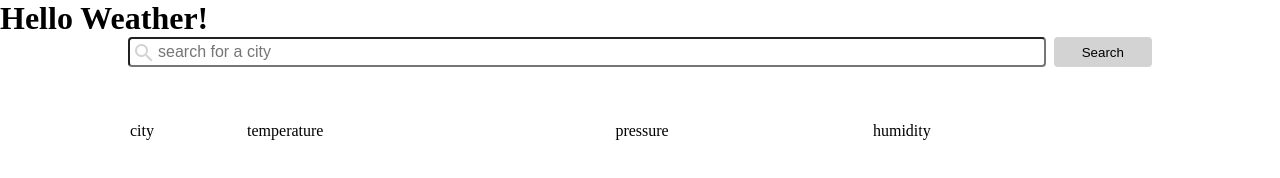
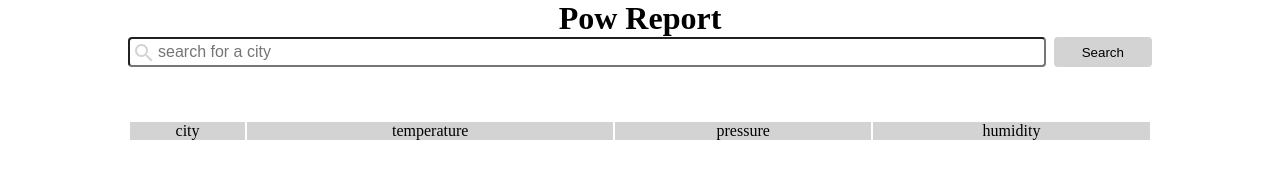
Before and after one commit to KaneLabs/react-redux-tdd, a React app: page / in a window 1280 px wide. Built offline with nearby package versions, Linux system fonts and the light colour scheme.

Commit message:
test passing

```diff
--- a/index.html
+++ b/index.html
@@ -1,6 +1,7 @@
 <!DOCTYPE html>
 <html>
   <head>
+    <link rel="stylesheet" href="./style/css_app.css">
     <link rel="stylesheet" href="./style/css_search_form.css">
     <link rel="stylesheet" href="./style/css_weather_table.css">
     <link rel="stylesheet" href="https://fonts.googleapis.com/icon?family=Material+Icons">
--- a/src/reducers/reducer_title.js
+++ b/src/reducers/reducer_title.js
@@ -1,5 +1,5 @@
 const initialState = {
-  title: 'Hello Weather!'
+  title: 'Pow Report'
 }
 
 export default function title(previousState = initialState , action){
--- /dev/null
+++ b/style/css_app.css
@@ -0,0 +1,10 @@
+/* Styling for <App /> Container */
+
+* {
+  margin: 0;
+  padding: 0;
+}
+
+.app-title{
+  text-align: center;
+}
--- a/style/css_search_form.css
+++ b/style/css_search_form.css
@@ -1,8 +1,3 @@
-* {
-  margin: 0;
-  padding: 0;
-}
-
 /* Styling for <SearchForm /> Component */
 
 .search-form{
--- a/style/css_weather_table.css
+++ b/style/css_weather_table.css
@@ -1,8 +1,3 @@
-* {
-  margin: 0;
-  padding: 0;
-}
-
 /* Styling for <WeatherTable /> Component */
 
 .weather-table{
@@ -11,3 +6,8 @@
   width: 80%;
   left: 10%;
 }
+
+.weather-table thead {
+  text-align: center;
+  background-color: lightgrey;
+}
```
Also changed, not shown: test/components/app_test.js (+9 -2 lines), test/components/weather_table_test.js (+9 -7 lines).
